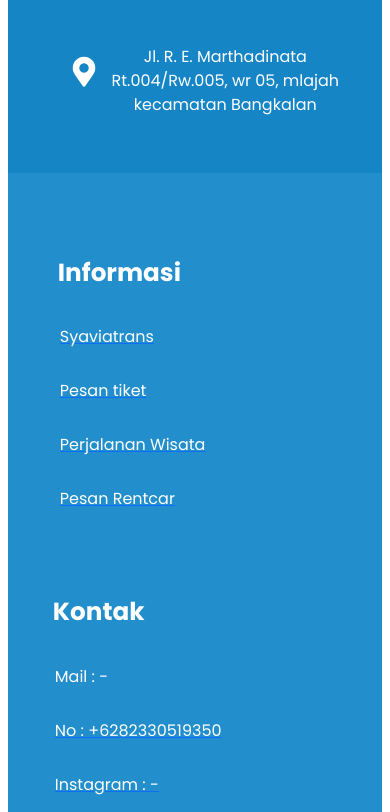
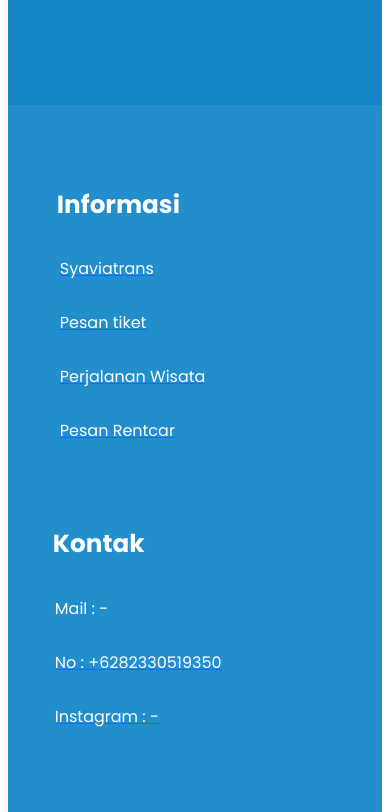
Before and after one commit to khoirulhudaa/syaviatransID, a plain HTML site: page index.html in a window 390 px wide. Shown: the part 4684-5496 px from the top of the page. Drawn offline with nearby package versions, Linux system fonts and the light colour scheme.

Commit message:
Add files via upload

```diff
--- a/css/index.css
+++ b/css/index.css
@@ -1044,13 +1044,20 @@
     }
 
     .fa-map-marker-alt {
-        margin-top: -10px;
+        display: none
     }
 
-    .alamat {
+    .fa-map-marker-alt:before {
+        display: none;
+    }
+
+    .list-sosmed p {
+        display: none;
+    }
+
+    .info {
         position: relative;
-        top: 0;
-        left: 0;
+        left: -1px;
     }
 
     .list-footer {
--- a/index.html
+++ b/index.html
@@ -359,7 +359,7 @@
         </div>
           <div class="list-footer">
               <div class="list1" style="margin-left: 100px">
-                  <h2>Informasi</h2>
+                  <h2 class="info">Informasi</h2>
                   <ul>
                       <a href="https://covid-muhammadkh-portofolio.vercel.app/"><li>Syaviatrans</li></a>
                       <a href="#sec1"><li>Pesan tiket</li></a>
```
